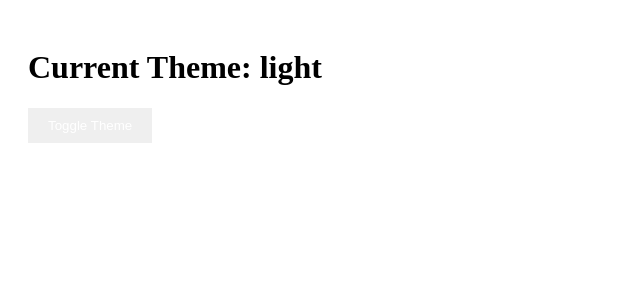
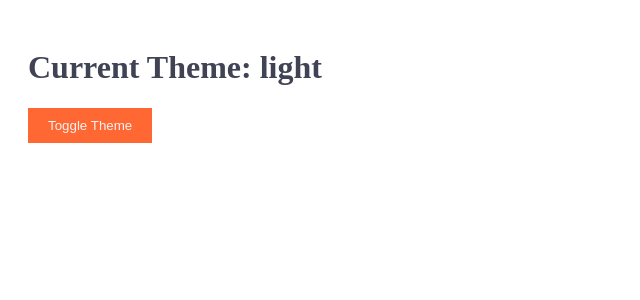
Before and after one commit to nwabekeyi/Hipnode, a React (Vite) app: page / in a window 1280 px wide. Shown: the top 300 px of the page, without its empty margins (0-640 px from the left). Built offline with nearby package versions, Linux system fonts and the light colour scheme.

Commit message:
added context folder

```diff
--- a/src/App.jsx
+++ b/src/App.jsx
@@ -1,16 +1,28 @@
 import { useContext } from "react";
-import { ThemeContext } from "./themeContext";
+import { ThemeContext } from "./context/themeContext";
 
 const App = () => {
   const { theme, toggleTheme, themeColors } = useContext(ThemeContext);
 
+  let buttonStyles = {
+    padding: "10px 20px",
+    border: "none",
+    cursor: "pointer",
+  };
+
+  // Apply different styles for light and dark modes
+  if (theme === "light") {
+    buttonStyles.background = themeColors.buttonColor1;
+    buttonStyles.color = themeColors.buttonColor1Text;
+  } else {
+    buttonStyles.background = themeColors.buttonColor2;
+    buttonStyles.color = themeColors.buttonColor1Text;
+  }
+
   return (
-    <div style={{ background: themeColors.background, color: themeColors.text, padding: "20px", height: "100vh" }}>
+    <div style={{ background: themeColors.background, color: themeColors.textColor, padding: "20px", height: "100vh" }}>
       <h1>Current Theme: {theme}</h1>
-      <button
-        onClick={toggleTheme}
-        style={{ background: themeColors.primary, color: "#fff", padding: "10px 20px", border: "none", cursor: "pointer" }}
-      >
+      <button onClick={toggleTheme} style={buttonStyles}>
         Toggle Theme
       </button>
     </div>
--- a/src/themeContext.jsx
+++ b/src/context/themeContext.jsx
@@ -9,7 +9,6 @@ export const ThemeProvider = ({ children }) => {
   const lightTheme = {
     background: "#ffffff",
     textColor: "#3f4354",
-    primaryColor: "#",
     secondaryColor: "#dcdfe1",
     navbarColor: "#d1daeb",
     clickedNavbarColor: "#ff4400",
@@ -18,7 +17,7 @@ export const ThemeProvider = ({ children }) => {
     label: "#666977",
     placeholder: "#dcdfe1",
     placeholder2: "#dcdfe1",
-    buttonColor1: "#ff8f66",
+    buttonColor1: "#ff6833",
     buttonColor1Text: "#f8f2f1",
     buttonColor2: "#3479e2",
     buttonColor2Text: "#ffffff",
@@ -31,7 +30,6 @@ export const ThemeProvider = ({ children }) => {
   const darkTheme = {
     background: "#1d252a",
     textColor: "#f7f7f7",
-    primaryColor: "#",
     secondaryColor: "#e2e5e7",
     navbarColor: "#f3f6f8",
     clickedNavbarColor: "#ff4400",
@@ -39,7 +37,7 @@ export const ThemeProvider = ({ children }) => {
     placeholder: "#dcdfe1",
     placeholder2: "#52575c",
     buttonColor1Text: "#f8f2f1",
-    buttonColor2: "#3479e2",
+    buttonColor2: "#ff6833",
     buttonColor2Text: "#ffffff",
     lightOrangeColor: "#ffece6",
     lightOrangeColorText: "#ff8f66",
--- a/src/main.jsx
+++ b/src/main.jsx
@@ -1,7 +1,7 @@
 import React from "react";
 import ReactDOM from "react-dom/client";
 import App from "./App";
-import { ThemeProvider } from "./themeContext.jsx"; // Import ThemeProvider
+import { ThemeProvider } from "./context/themeContext.jsx"; // Import ThemeProvider
 
 ReactDOM.createRoot(document.getElementById("root")).render(
   <React.StrictMode>
```
